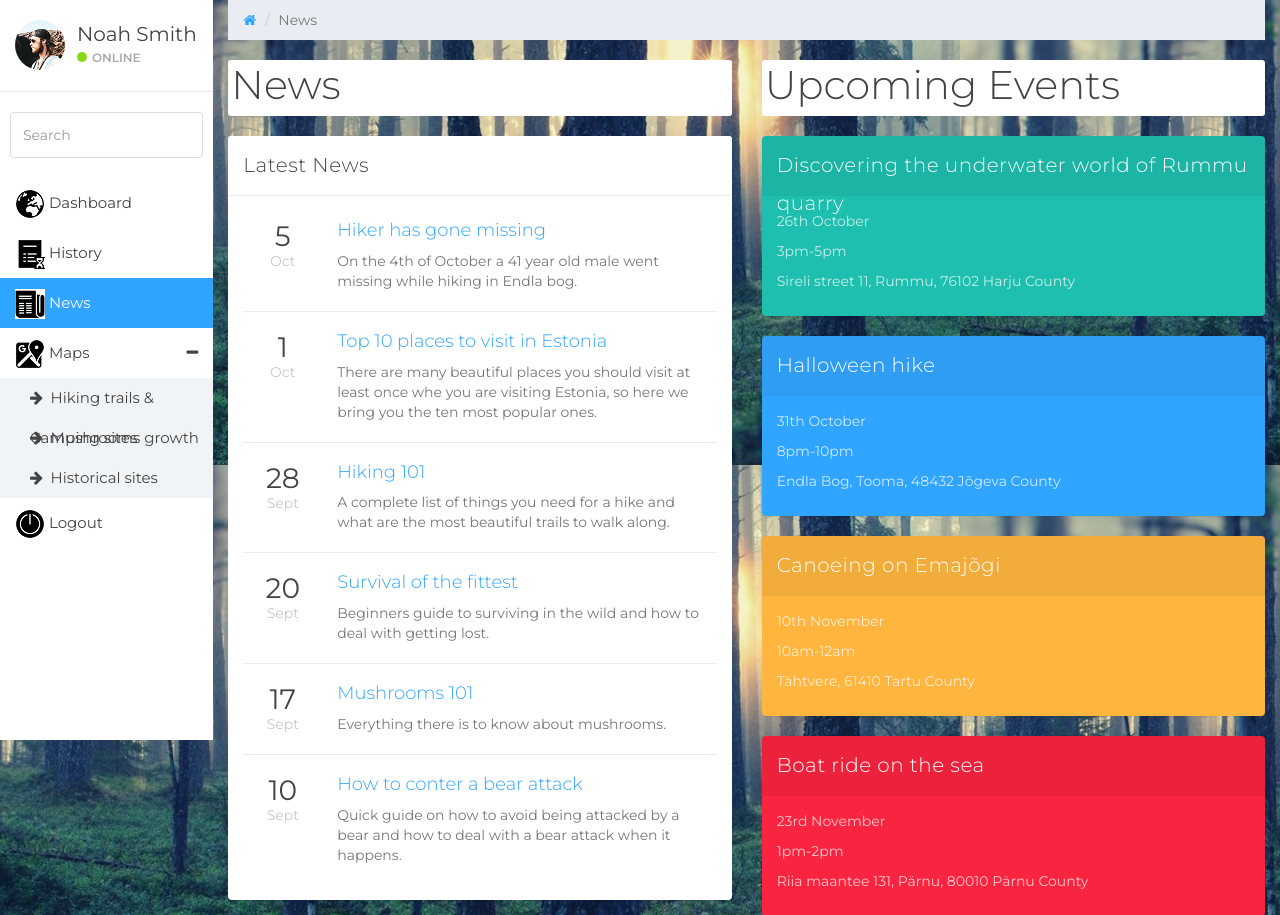
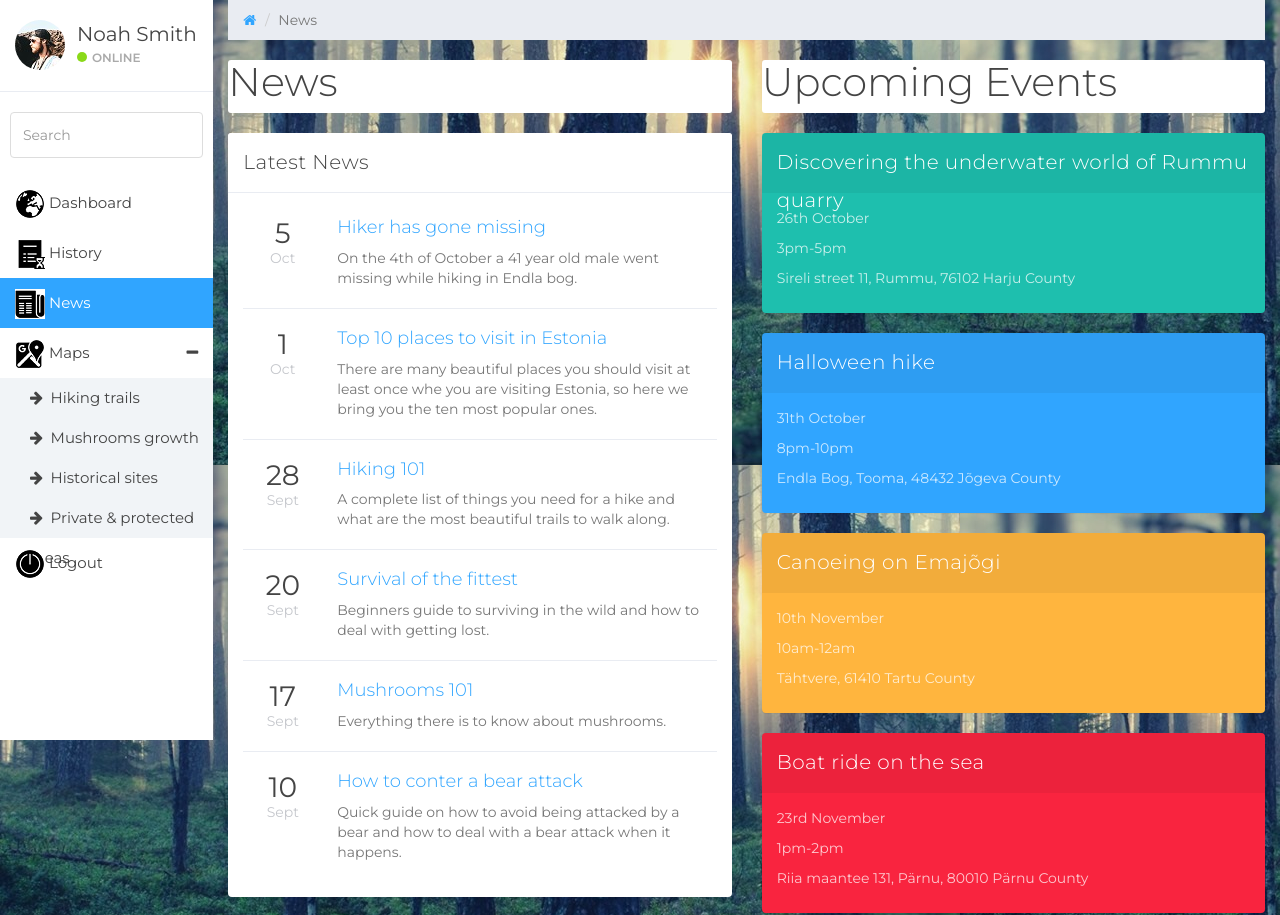
Before and after one commit to Laurikainen/SpaceHikers, a PHP site: page /news.html in a window 1280 px wide, after a click on "Maps". Shown: the part 60-975 px from the top of the page. Run offline with PHP 8.4, Linux system fonts and the light colour scheme.

Commit message:
Error correction

```diff
--- a/css/map.css
+++ b/css/map.css
@@ -1,9 +1,3 @@
-/*Setup*/
-#mapid {
-  height: 100%;
-  width: 100%;
-}
-
 /*Legend specific*/
 .legend {
   padding: 6px 8px;
--- a/css/styles.css
+++ b/css/styles.css
@@ -18,7 +18,6 @@ h1, h2, h3, h4, h5, h6 {
 h1 {
   background-color: #fff;
   border-radius: 3px;
-  padding: 3px;
   font-weight: 300;
   font-size: 40px; }
 
--- a/index.html
+++ b/index.html
@@ -105,13 +105,16 @@
 				</a>
 				<ul class="children collapse" id="sub-item-1">
 					<li><a class="" href="#">
-						<span class="fa fa-arrow-right">&nbsp;</span> Hiking trails & Camping sites
+						<span class="fa fa-arrow-right">&nbsp;</span> Hiking trails
 					</a></li>
 					<li><a class="" href="#">
 						<span class="fa fa-arrow-right">&nbsp;</span> Mushrooms growth
 					</a></li>
 					<li><a class="" href="#">
 						<span class="fa fa-arrow-right">&nbsp;</span> Historical sites
+					</a></li>
+					<li><a class="" href="#">
+						<span class="fa fa-arrow-right">&nbsp;</span> Private & protected areas
 					</a></li>
 				</ul>
 			</li>
--- a/news.html
+++ b/news.html
@@ -102,13 +102,16 @@
 				</a>
 				<ul class="children collapse" id="sub-item-1">
 					<li><a class="" href="#">
-						<span class="fa fa-arrow-right">&nbsp;</span> Hiking trails & Camping sites
+						<span class="fa fa-arrow-right">&nbsp;</span> Hiking trails
 					</a></li>
 					<li><a class="" href="#">
 						<span class="fa fa-arrow-right">&nbsp;</span> Mushrooms growth
 					</a></li>
 					<li><a class="" href="#">
 						<span class="fa fa-arrow-right">&nbsp;</span> Historical sites
+					</a></li>
+					<li><a class="" href="#">
+						<span class="fa fa-arrow-right">&nbsp;</span> Private & protected areas
 					</a></li>
 				</ul>
 			</li>
--- a/widgets.html
+++ b/widgets.html
@@ -102,13 +102,16 @@
 				</a>
 				<ul class="children collapse" id="sub-item-1">
 					<li><a class="" href="#">
-						<span class="fa fa-arrow-right">&nbsp;</span> Hiking trails & Camping sites
+						<span class="fa fa-arrow-right">&nbsp;</span> Hiking trails
 					</a></li>
 					<li><a class="" href="#">
 						<span class="fa fa-arrow-right">&nbsp;</span> Mushrooms growth
 					</a></li>
 					<li><a class="" href="#">
 						<span class="fa fa-arrow-right">&nbsp;</span> Historical sites
+					</a></li>
+					<li><a class="" href="#">
+						<span class="fa fa-arrow-right">&nbsp;</span> Private & protected areas
 					</a></li>
 				</ul>
 			</li>
```
